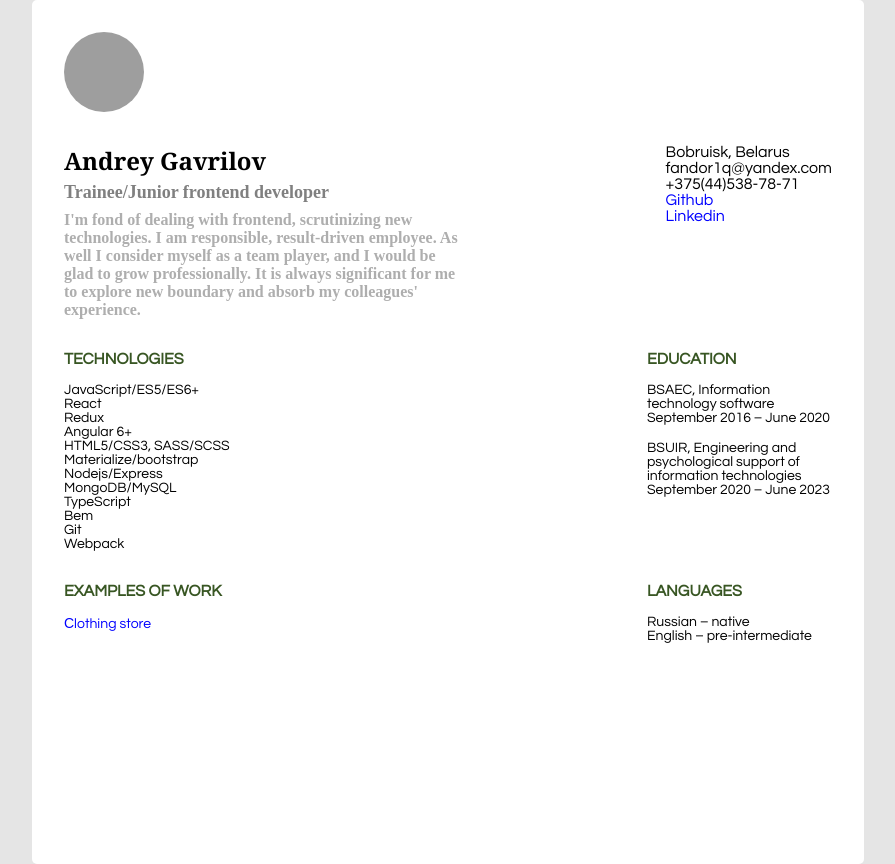
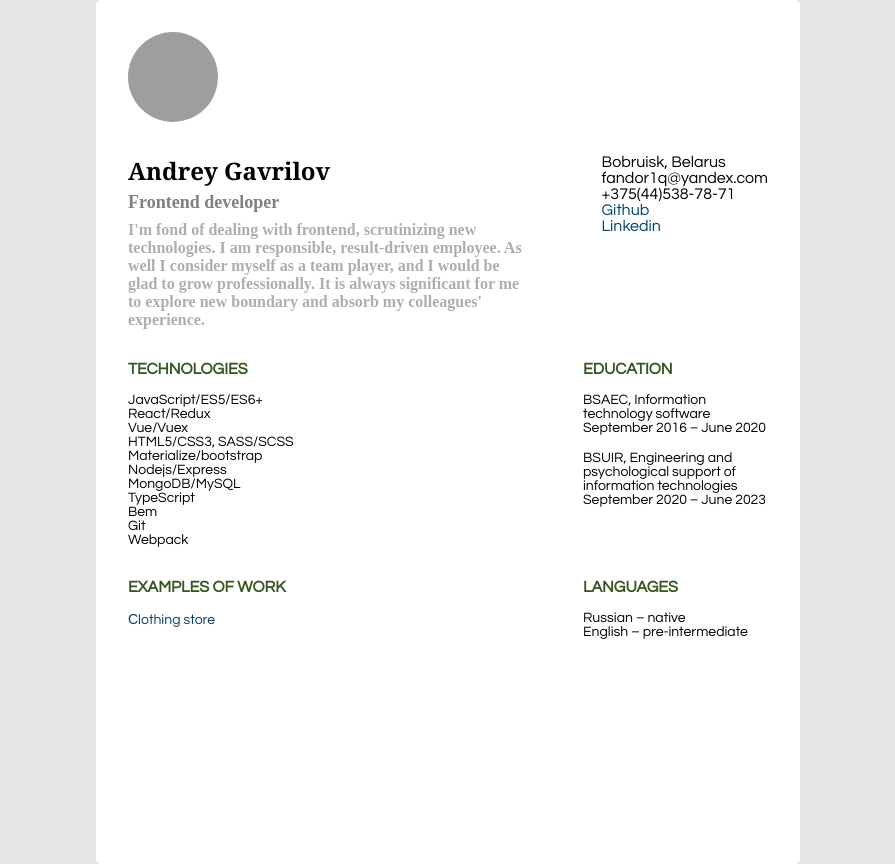
Before and after one commit to IKLOA/rsschool-cv, a plain HTML site: page index.html in a window 1280 px wide. Shown: the whole page, without its empty margins (192-1087 px from the left). Drawn offline with Linux system fonts and the light colour scheme; grey boxes are pictures that could not be loaded.

Commit message:
update cv

```diff
--- a/index.html
+++ b/index.html
@@ -18,7 +18,7 @@
                             Andrey Gavrilov
                         </h1>
                         <h3 class="header-block-summary__position">
-                            Trainee/Junior frontend developer
+                            Frontend developer
                         </h3>
                         <h4 class="header-block-summary__description">
                             I'm fond of dealing with frontend, scrutinizing new
@@ -58,9 +58,8 @@
                         <li class="main-block-list__item">
                             JavaScript/ES5/ES6+
                         </li>
-                        <li class="main-block-list__item">React</li>
-                        <li class="main-block-list__item">Redux</li>
-                        <li class="main-block-list__item">Angular 6+</li>
+                        <li class="main-block-list__item">React/Redux</li>
+                        <li class="main-block-list__item">Vue/Vuex</li>
                         <li class="main-block-list__item">
                             HTML5/CSS3, SASS/SCSS
                         </li>
--- a/style.css
+++ b/style.css
@@ -9,12 +9,12 @@ body {
 }
 
 a {
-    color: blue;
+  color: #024069;
   text-decoration: none;
 }
 
 .container {
-    width: 60%;
+  width: 50%;
   height: 100%;
   border-radius: 5px;
   padding: 2rem;
@@ -29,8 +29,8 @@ a {
 }
 
 .header__img {
-    height: 80px;
-    width: 80px;
+  width: 90px;
+  height: 90px;
   border-radius: 50%;
 }
 
@@ -64,7 +64,6 @@ a {
   list-style-type: none;
 }
 
-
 .main-block__title {
   color: #385623;
   margin-bottom: 1rem;
```
Lines whose indentation alone changed are shown as unchanged.
